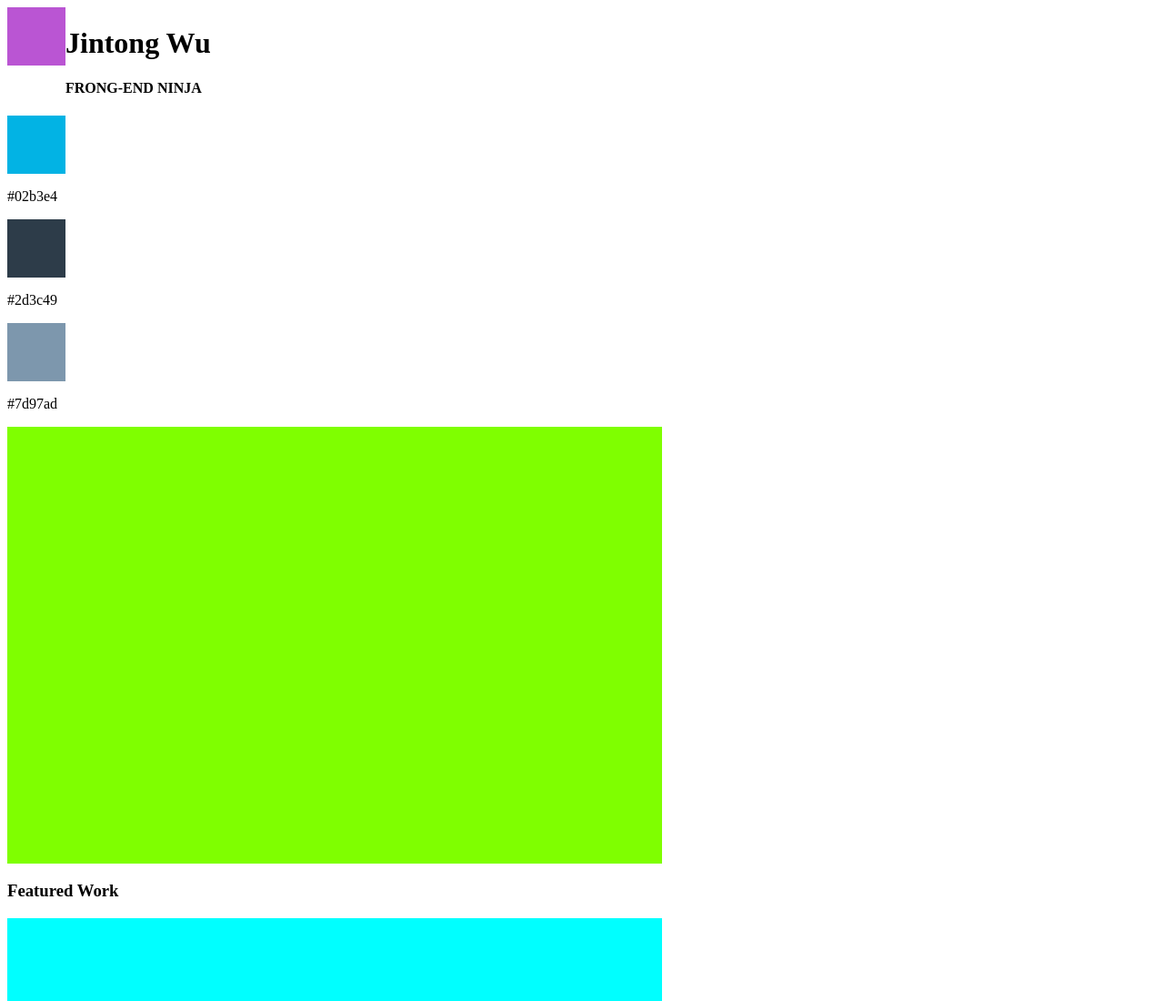
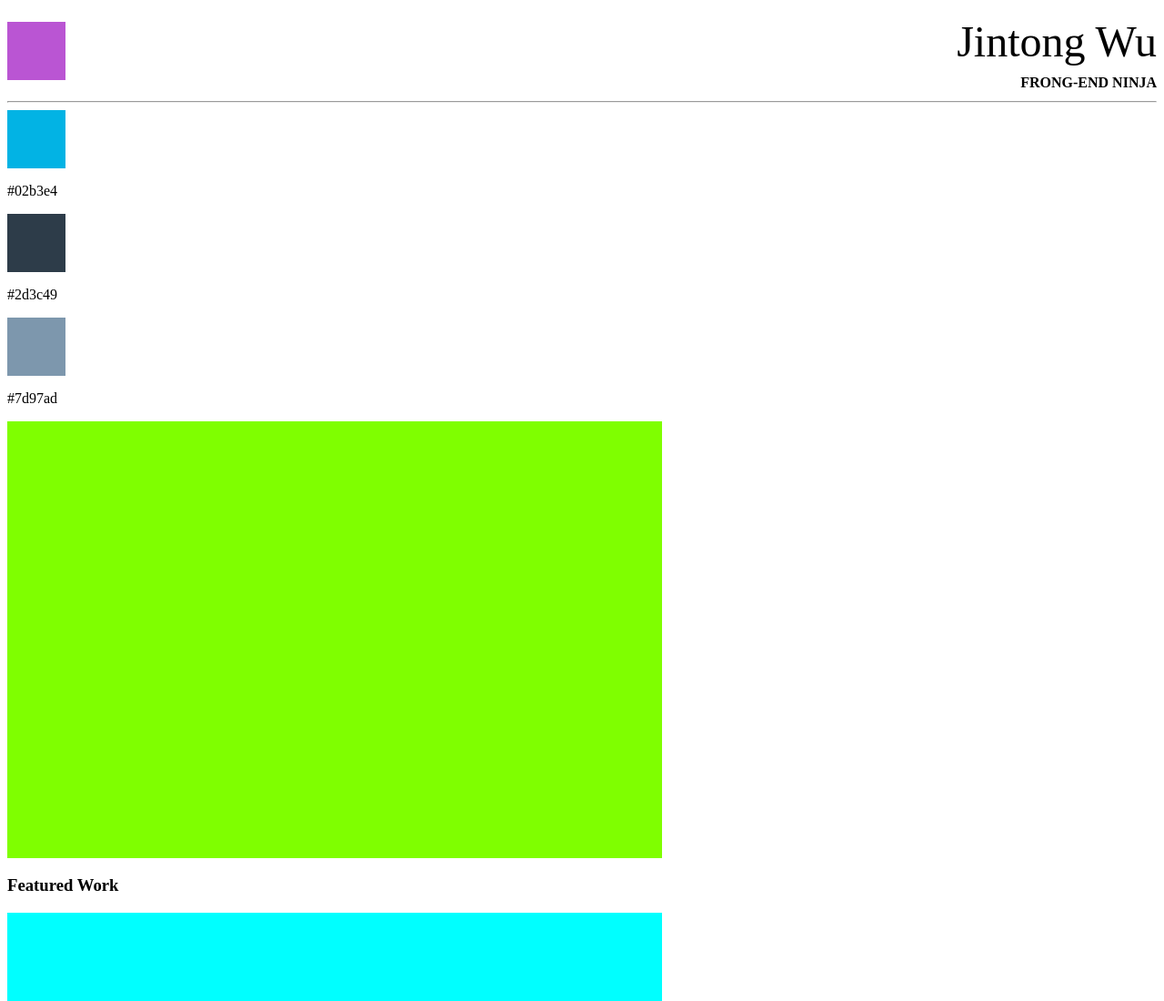
Before and after one commit to akudet/fsnd-proj2, a plain HTML site: page index.html in a window 1280 px wide. Shown: the top 1100 px of the page at 91% size. Drawn offline with Linux system fonts and the light colour scheme.

Commit message:
add header style

```diff
--- a/assets/css/main.css
+++ b/assets/css/main.css
@@ -1,13 +1,34 @@
-header, main, footer {
+main {
     display: flex;
     flex-wrap: wrap;
+}
+
+header {
+    display: flex;
+    flex-wrap: nowrap;
+    align-items: center;
+    justify-content: space-between;
+}
+
+.header-text {
+    text-align: right;
+}
+
+.header-text h1 {
+    font-size: 3em;
+    font-weight: normal;
+    margin: 0.2em 0;
+}
+
+.header-text h4 {
+    margin: 0.2em 0;
 }
 
 .works {
     display: flex;
 }
 
-.header-image {
+.logo-image {
     background-color: mediumorchid;
     width: 64px;
     height: 64px;
--- a/index.html
+++ b/index.html
@@ -8,12 +8,15 @@
 </head>
 <body>
 <header>
-    <div class="header-image"></div>
-    <div>
+    <div class="header-image">
+        <div class="logo-image"></div>
+    </div>
+    <div class="header-text">
         <h1>Jintong Wu</h1>
         <h4>FRONG-END NINJA</h4>
     </div>
 </header>
+<hr>
 <aside>
     <section>
         <div class="side-image" style="background-color: #02b3e4"></div>
```
